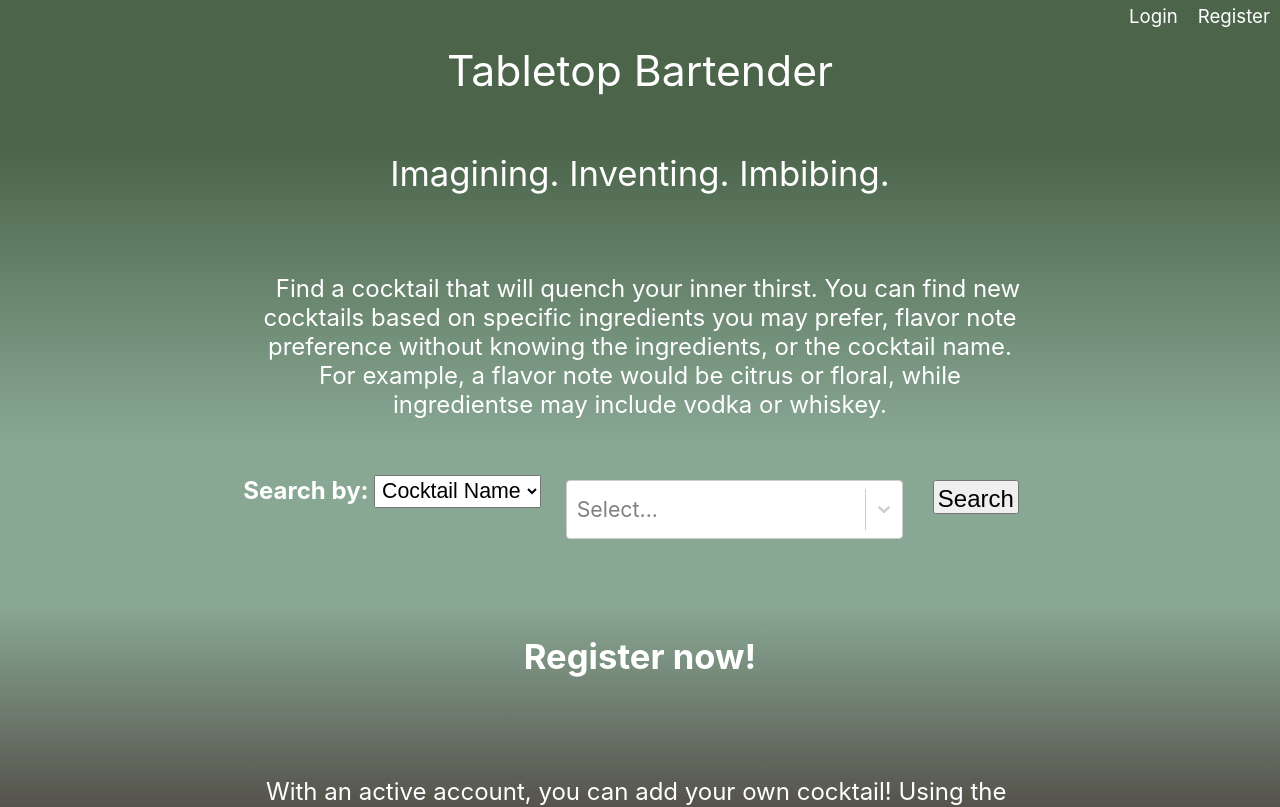
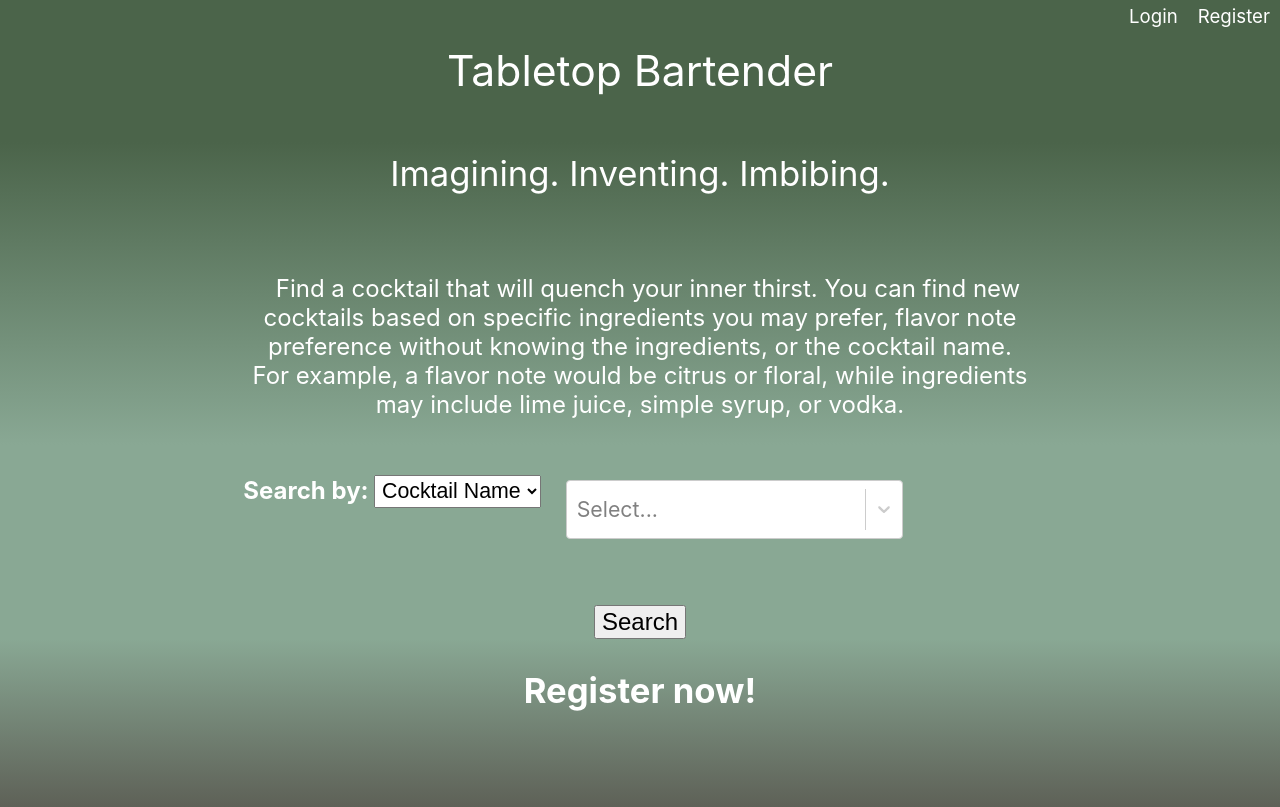
Before and after one commit to jonmkang/tabletop-bartender-client, a React (Create React App) app: page / in a window 1280 px wide. Shown: the top 807 px of the page. Built offline with nearby package versions, Linux system fonts and the light colour scheme; no server answers.

Commit message:
changed how search bar works

```diff
--- a/src/components/CocktailList/CocktailList.js
+++ b/src/components/CocktailList/CocktailList.js
@@ -16,7 +16,7 @@ export default class CocktailList extends Component{
                 </div>
             )
         }
-
+        console.log(searchResults)
         return(
             <div className='cocktailList'>
                 {fullCocktailList}
--- a/src/components/RegisterForm/RegisterForm.css
+++ b/src/components/RegisterForm/RegisterForm.css
@@ -31,7 +31,7 @@
 
     .submit-registration-form{
         font-size: 20pt;
-        width: 20%
+        width: 30%
     }
 }
 
--- a/src/components/SearchBar/SearchBar.js
+++ b/src/components/SearchBar/SearchBar.js
@@ -19,16 +19,13 @@ export default class SearchBar extends Component{
 
     //This filters based on the searched category and values searched. This will set a "search results list" to be rendered in CocktailList.  If nothing is returned, the base case is to return all cocktails.
     handleOnSubmit = e => {
-        e.preventDefault()
         this.setState({ error: null })
         const searchCategory= this.state.searchCategory;
         const { cocktailList } = this.context;
 
-
         switch(searchCategory){
             case "flavorNotes":
-                this.context.setSearchResults(cocktailList.filter(item => item.flavor === this.state.searchQuery))
-                break;
+                return this.context.setSearchResults(cocktailList.filter(item => item.flavor === this.state.searchQuery))
             case "ingredients":
                 this.context.setSearchResults(cocktailList.filter(item => {
                     for(const [key, value] of Object.entries(item)){
@@ -41,14 +38,10 @@ export default class SearchBar extends Component{
                 }))
                 break;
             case "name":
-                this.context.setSearchResults(cocktailList.filter(item => item.id === this.state.searchQuery))
-                break;
+                return this.context.setSearchResults(cocktailList.filter(item => item.id === this.state.searchQuery))
             default:
-                this.context.setSearchResults(cocktailList)
-                break;
+                return this.context.setSearchResults(cocktailList)
         }
-
-        this.props.handleSearchSuccess();
     }
 
     changeSearchCategory = e => {
@@ -63,6 +56,7 @@ export default class SearchBar extends Component{
         this.setState({
             searchQuery: newValue
         })
+        setTimeout(this.handleOnSubmit, 1)
     }
 
     setSearchItems(items){
@@ -92,7 +86,7 @@ export default class SearchBar extends Component{
         }
 
         return(
-            <form className='cocktail-search' onSubmit={this.handleOnSubmit}>
+            <form className='cocktail-search' onChange={this.handleOnSubmit}>
                 <div className='search-category'>
                     <label htmlFor="search">Search by: </label>
                     <select
@@ -110,9 +104,6 @@ export default class SearchBar extends Component{
                 </div>
                 <div className="query-box">
                     <Select className="select" onChange={this.changeSearchQuery} options={searchItems}/>
-                    {/* <Link to='/cocktailSearch'> */}
-                        <button className='submit' type="submit">Search</button>
-                    {/* </Link> */}
                 </div>
             </form>
         )
--- a/src/routes/HomePage/HomePage.css
+++ b/src/routes/HomePage/HomePage.css
@@ -46,6 +46,16 @@
     color: grey
 }
 
+.home-page-search{
+    background-color:#89A894;
+}
+
+.search-link{
+    display: block;
+    margin: 0 auto;
+    font-size: 14pt;
+}
+
 @media screen and (min-width:540px){
     .description{
         min-height: 35vh;
@@ -78,6 +88,10 @@
     .register-text a{
         font-size: 18pt;
     }
+
+    .search-link{
+        font-size: 18pt;
+    }
 }
 
 @media screen and (min-width: 840px){
--- a/src/routes/HomePage/HomePage.js
+++ b/src/routes/HomePage/HomePage.js
@@ -23,15 +23,17 @@ export default class HomePage extends Component{
                 <Header />
                 <section className='description'>
                     <span className='Tagline_large'>Imagining. Inventing. Imbibing.</span>
-                    <p>Find a cocktail that will quench your inner thirst. You can find new cocktails based on specific ingredients you may prefer, flavor note preference without knowing the ingredients, or the cocktail name.  For example, a flavor note would be citrus or floral, while ingredientse may include vodka or whiskey.</p>
+                    <p>Find a cocktail that will quench your inner thirst. You can find new cocktails based on specific ingredients you may prefer, flavor note preference without knowing the ingredients, or the cocktail name.  For example, a flavor note would be citrus or floral, while ingredients may include lime juice, simple syrup, or vodka.</p>
                 </section>
-                <SearchBar handleSearchSuccess={this.handleSearchSuccess}/>
+                <div className='home-page-search'>
+                    <SearchBar />
+                    <button className='search-link' type="submit" onClick={this.handleSearchSuccess}>Search</button>
+                </div>
                 <section className='register-text'>
                     <Link to='/register'>
                         <h2>Register now!</h2>
                     </Link>
-                    <p>With an active account, you can add your own cocktail! Using the ingredients available in our database, you can add your own twist and style to our website. This website can be used without signing up, but you cannot add your own creations.</p>
-
+                    <p>With an active account, you can add your own cocktail! Using the ingredients available in our database, you can make your own creation. This website can be used without signing up, but you cannot add your own creations.</p>
                 </section>
             </div>
 
```
